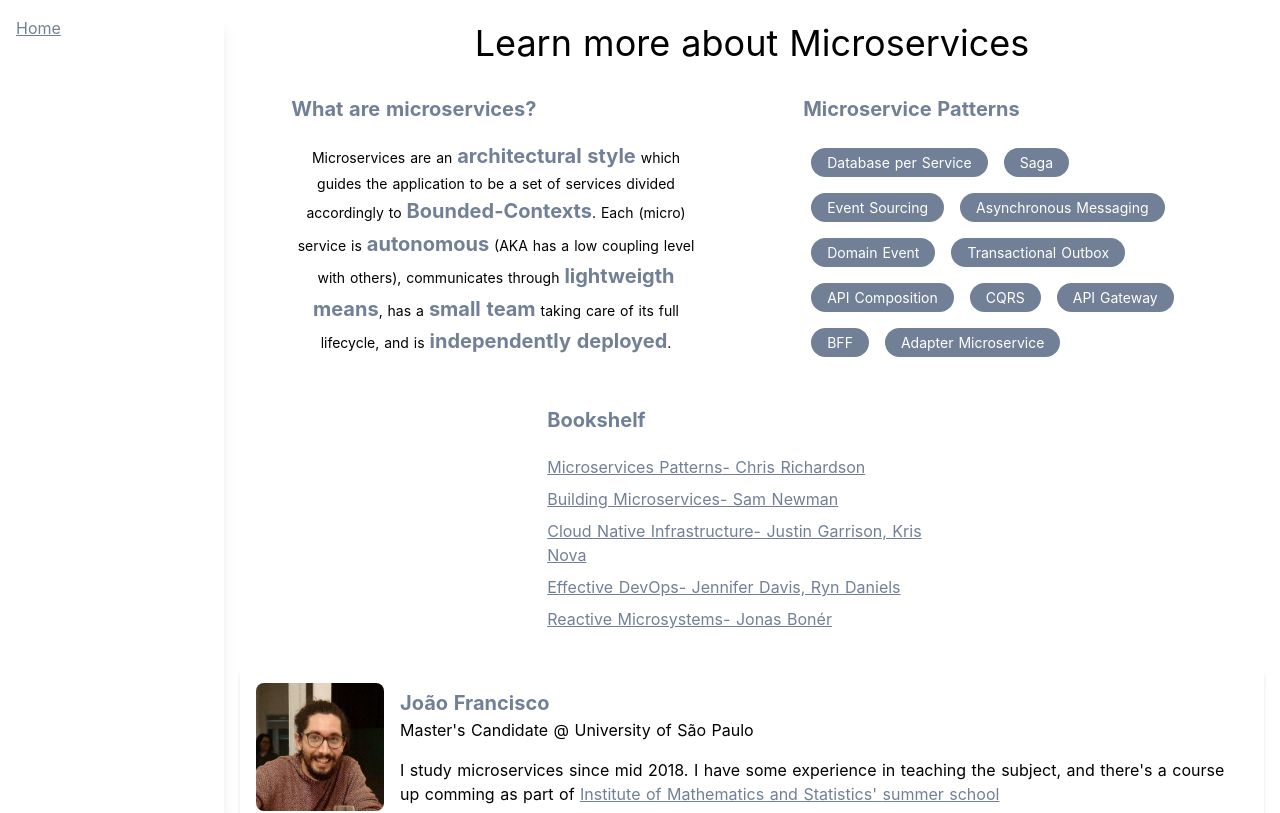
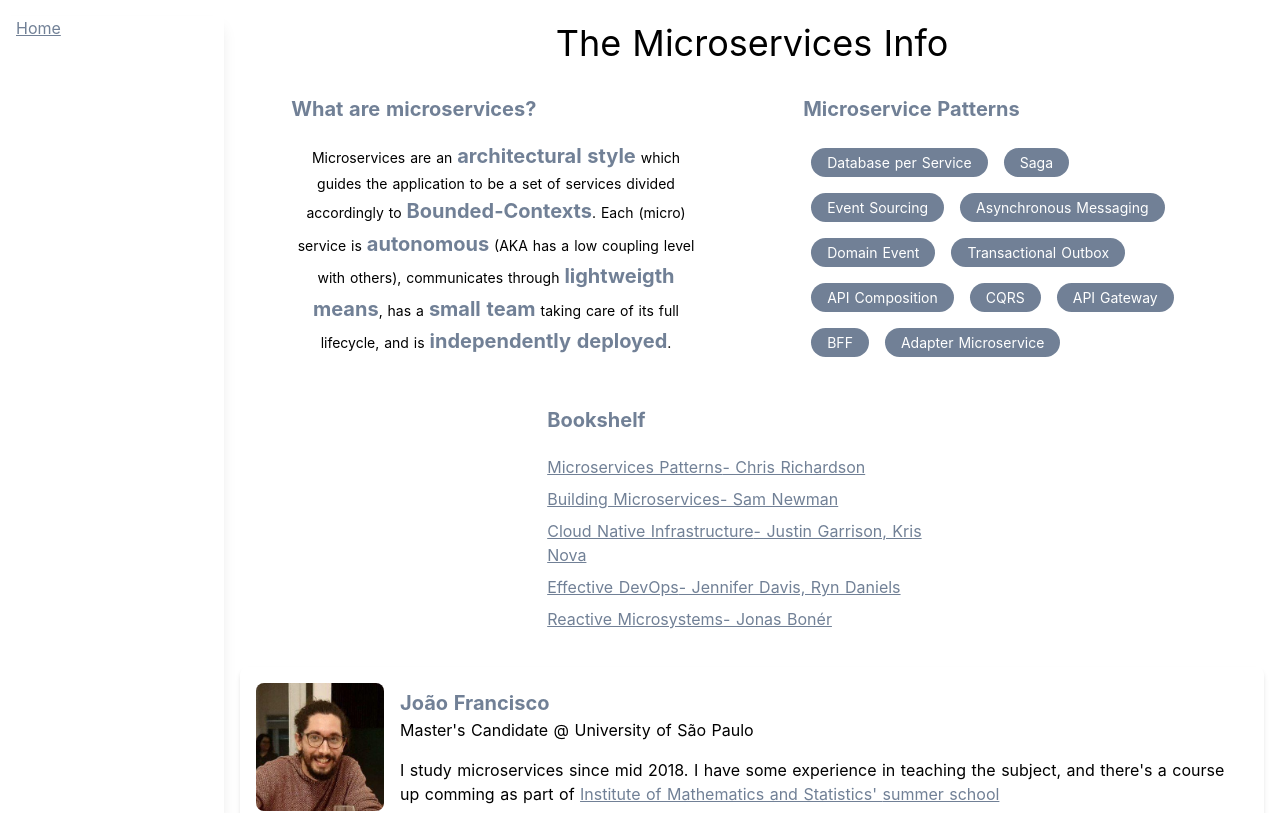
Before and after one commit to the-microservices-info/frontend, a Nuxt app: page /learn in a window 1280 px wide. Shown: the top 813 px of the page. Built offline with nearby package versions, Linux system fonts and the light colour scheme.

Commit message:
change learn homepage title
Signed-off-by: João Daniel <jotaf.daniel@gmail.com>

```diff
--- a/pages/learn/index.vue
+++ b/pages/learn/index.vue
@@ -1,8 +1,8 @@
 <template>
   <LearnScaffold #default="{ items }">
     <div class="px-4 lg:mt-4 flex flex-col lg:flex-row lg:flex-wrap">
-      <h1 class="text-4xl text-center self-center w-screen">
-        Learn more about Microservices
+      <h1 class="text-4xl px-16 text-center self-center w-screen">
+        The Microservices Info
       </h1>
 
       <div class="content">
```
